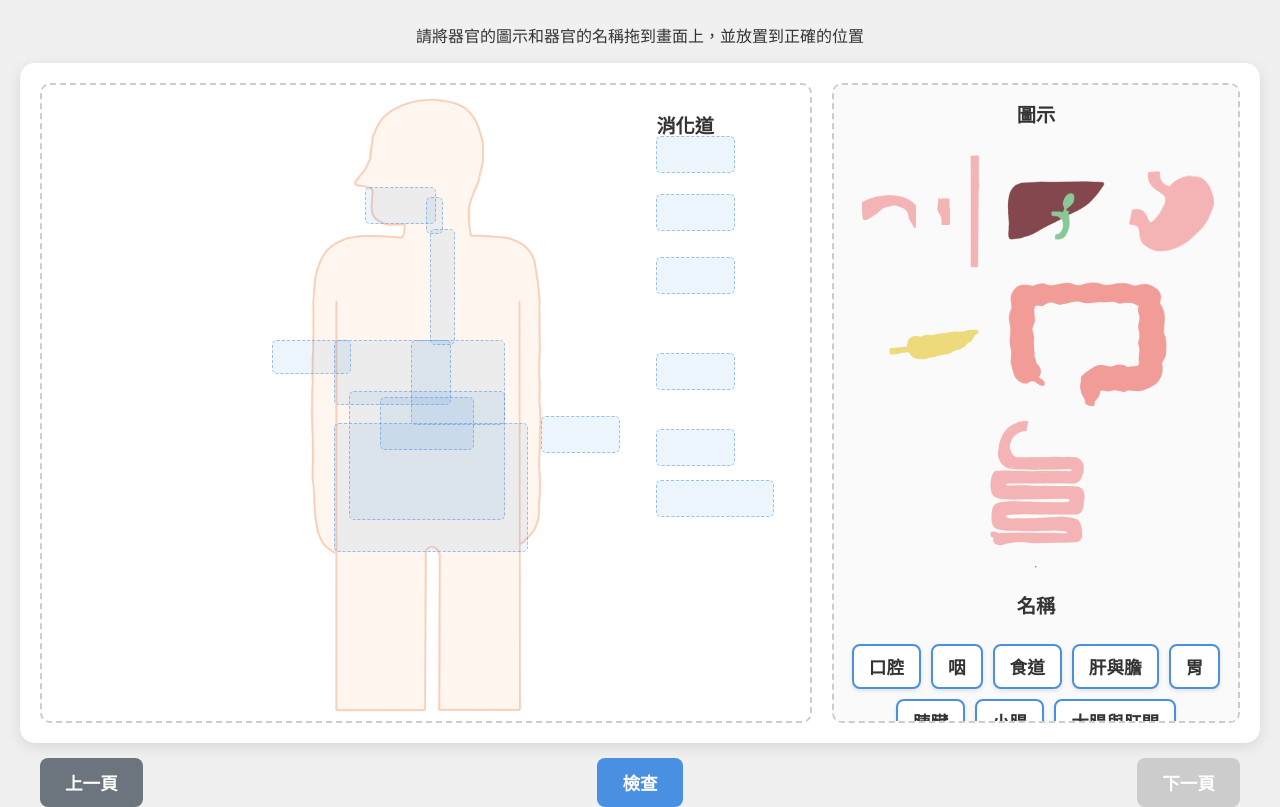
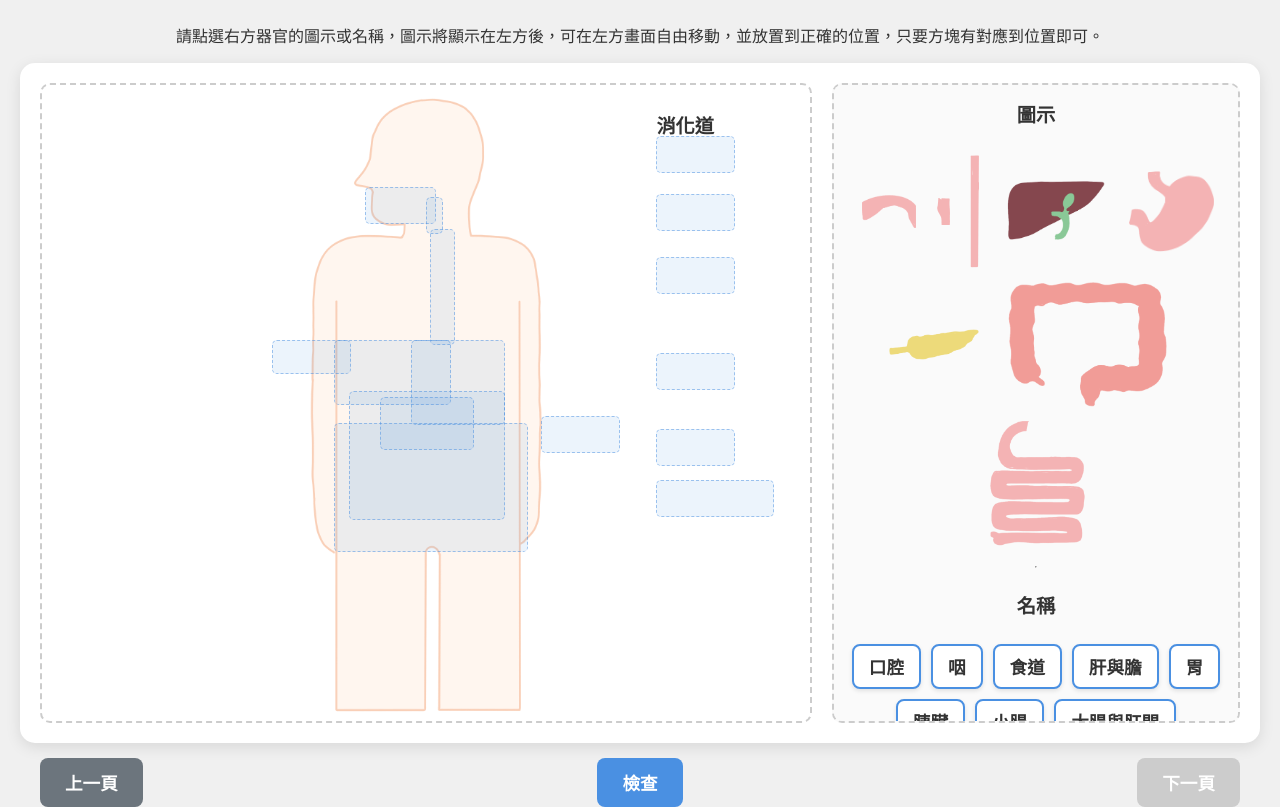
Before and after one commit to browman75/digestion, a plain HTML site: page 3_1_organpair.html in a window 1280 px wide. Shown: the part 37-844 px from the top of the page. Drawn offline with Linux system fonts and the light colour scheme.

Commit message:
Update 3_1_organpair.html

```diff
--- a/3_1_organpair.html
+++ b/3_1_organpair.html
@@ -187,7 +187,7 @@
 <body>
 
     <h1>器官拼圖</h1>
-    <p>請將器官的圖示和器官的名稱拖到畫面上，並放置到正確的位置</p>
+    <p>請點選右方器官的圖示或名稱，圖示將顯示在左方後，可在左方畫面自由移動，並放置到正確的位置，只要方塊有對應到位置即可。</p>
 
     <div class="game-container">
         <div id="puzzle-area">
```
